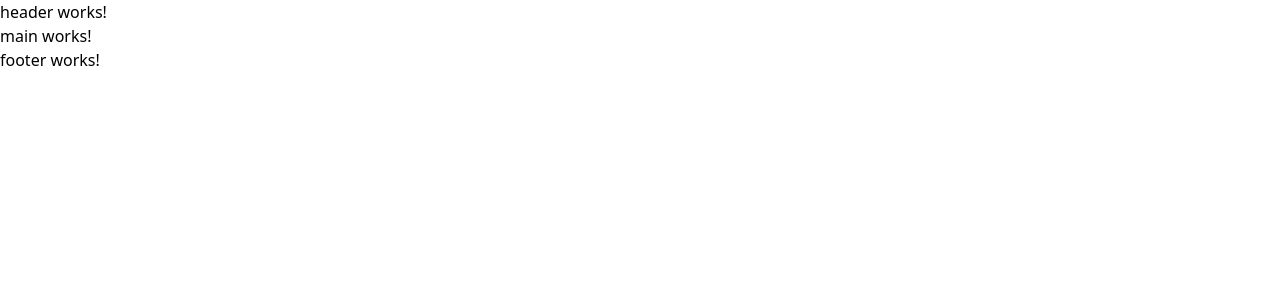
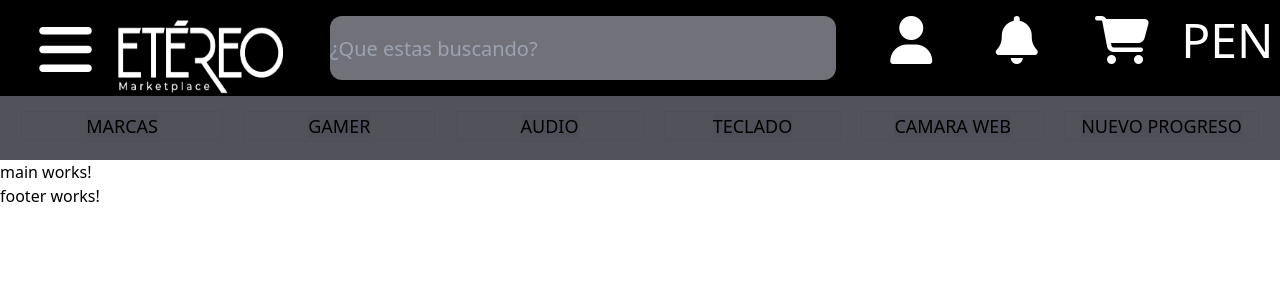
Before and after one commit to Andre172825/tailwind-shop-test, an Angular app: page / in a window 1280 px wide. Shown: the top 300 px of the page. Built offline with nearby package versions, Linux system fonts and the light colour scheme.

Commit message:
header component

```diff
--- a/src/app/core/pages/header/header.component.css
+++ b/src/app/core/pages/header/header.component.css
@@ -0,0 +1,3 @@
+.components ul li a {
+    width:18%;
+}
--- a/src/app/core/pages/header/header.component.html
+++ b/src/app/core/pages/header/header.component.html
@@ -1 +1,80 @@
-<p>header works!</p>
+<nav>
+  <article class="w-full bg-black flex contend 3-1 ps-4 h-24">
+    <div class="flex justify-evenly w-4/6 pt-4">
+      <span
+        ><a href="#"
+          ><i class="fa-solid fa-bars text-6xl text-white pt-1"></i></a
+      ></span>
+      <img
+        src="../../../../assets/images/logo.webp"
+        alt=""
+        class="w-48 h-22 pe-6"
+      />
+      <input
+        type="text"
+        placeholder="¿Que estas buscando?"
+        class="w-3/5 h-16 rounded-xl bg-zinc-500 text-white text-xl"
+      />
+    </div>
+    <div class="w-2/6 pt-4">
+      <ul class="flex flex-row text-white text-center text-5xl">
+        <li class="basis-1/4">
+          <a href="#"><i class="fa-solid fa-user"></i></a>
+        </li>
+        <li class="basis-1/4">
+          <a href="#"><i class="fa-sharp fa-solid fa-bell"></i></a>
+        </li>
+        <li class="basis-1/4">
+          <a href="#"><i class="fa-sharp fa-solid fa-cart-shopping"></i></a>
+        </li>
+        <li class="basis-1/4"><a href="#">PEN</a></li>
+      </ul>
+    </div>
+  </article>
+  <article class="components bg-zinc-600 w-full pt-4 pb-4 h-16">
+    <ul class="flex justify-evenly text-lg">
+      <li
+        class="group block bg-zinc-600 ring-1 ring-slate-900/5 hover:bg-black hover:ring-black"
+      >
+        <a class="bg-slate-900/5 group-hover:text-white me-16 ms-16" href="#"
+          >MARCAS</a
+        >
+      </li>
+      <li
+        class="group block bg-zinc-600 ring-1 ring-slate-900/5 hover:bg-black hover:ring-black"
+      >
+        <a class="bg-slate-900/5 group-hover:text-white me-16 ms-16" href="#"
+          >GAMER</a
+        >
+      </li>
+      <li
+        class="group block bg-zinc-600 ring-1 ring-slate-900/5 hover:bg-black hover:ring-black"
+      >
+        <a class="bg-slate-900/5 group-hover:text-white me-16 ms-16" href="#"
+          >AUDIO</a
+        >
+      </li>
+      <li
+        class="group block bg-zinc-600 ring-1 ring-slate-900/5 hover:bg-black hover:ring-black"
+      >
+        <a class="bg-slate-900/5 group-hover:text-white me-12 ms-12" href="#"
+          >TECLADO</a
+        >
+      </li>
+      <li
+        class="group block bg-zinc-600 ring-1 ring-slate-900/5 hover:bg-black hover:ring-black"
+      >
+        <a class="bg-slate-900/5 group-hover:text-white me-8 ms-8" href="#"
+          >CAMARA WEB</a
+        >
+      </li>
+      <li
+        class="group block bg-zinc-600 ring-1 ring-slate-900/5 hover:bg-black hover:ring-black"
+      >
+        <a class="bg-slate-900/5 group-hover:text-white me-4 ms-4" href="#"
+          >NUEVO PROGRESO</a
+        >
+      </li>
+    </ul>
+  </article>
+</nav>
```
